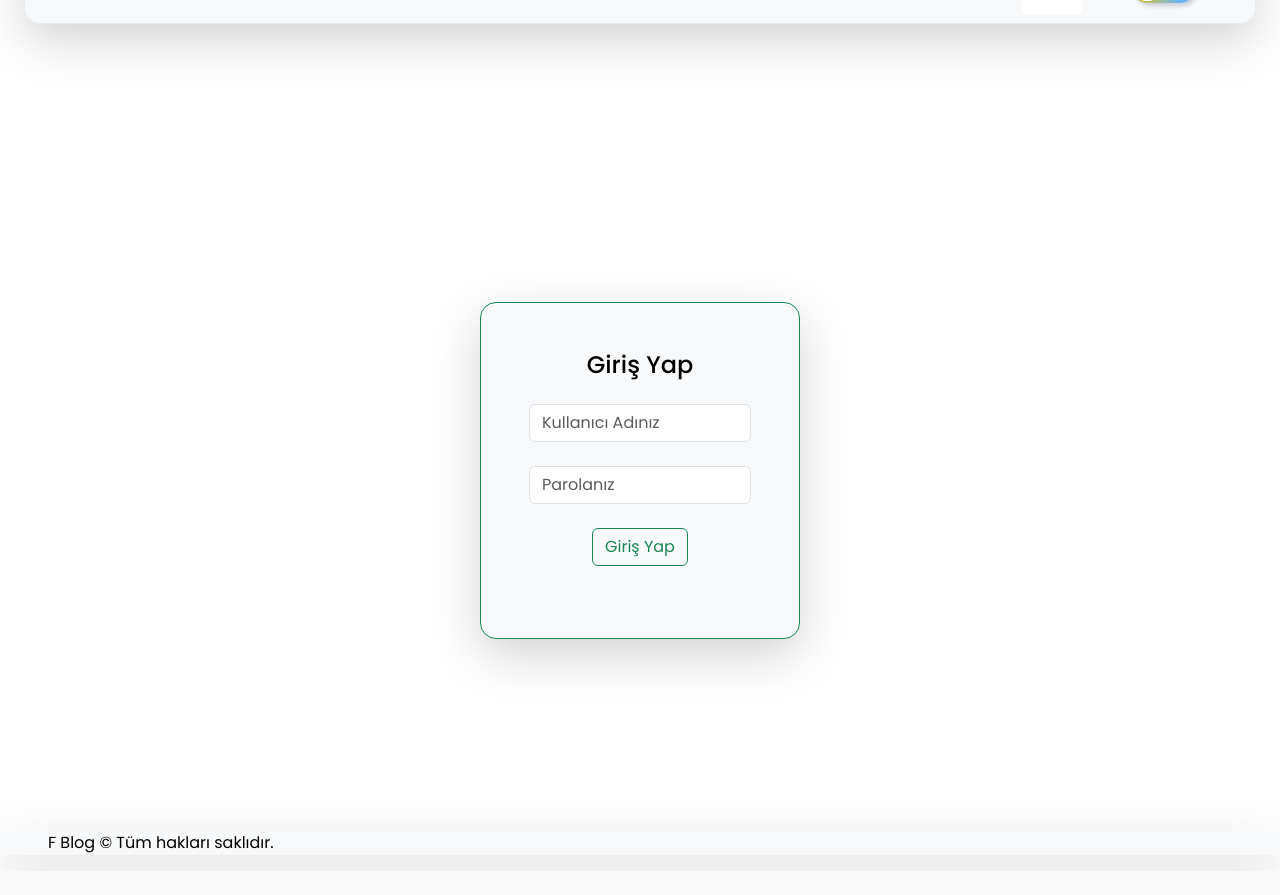
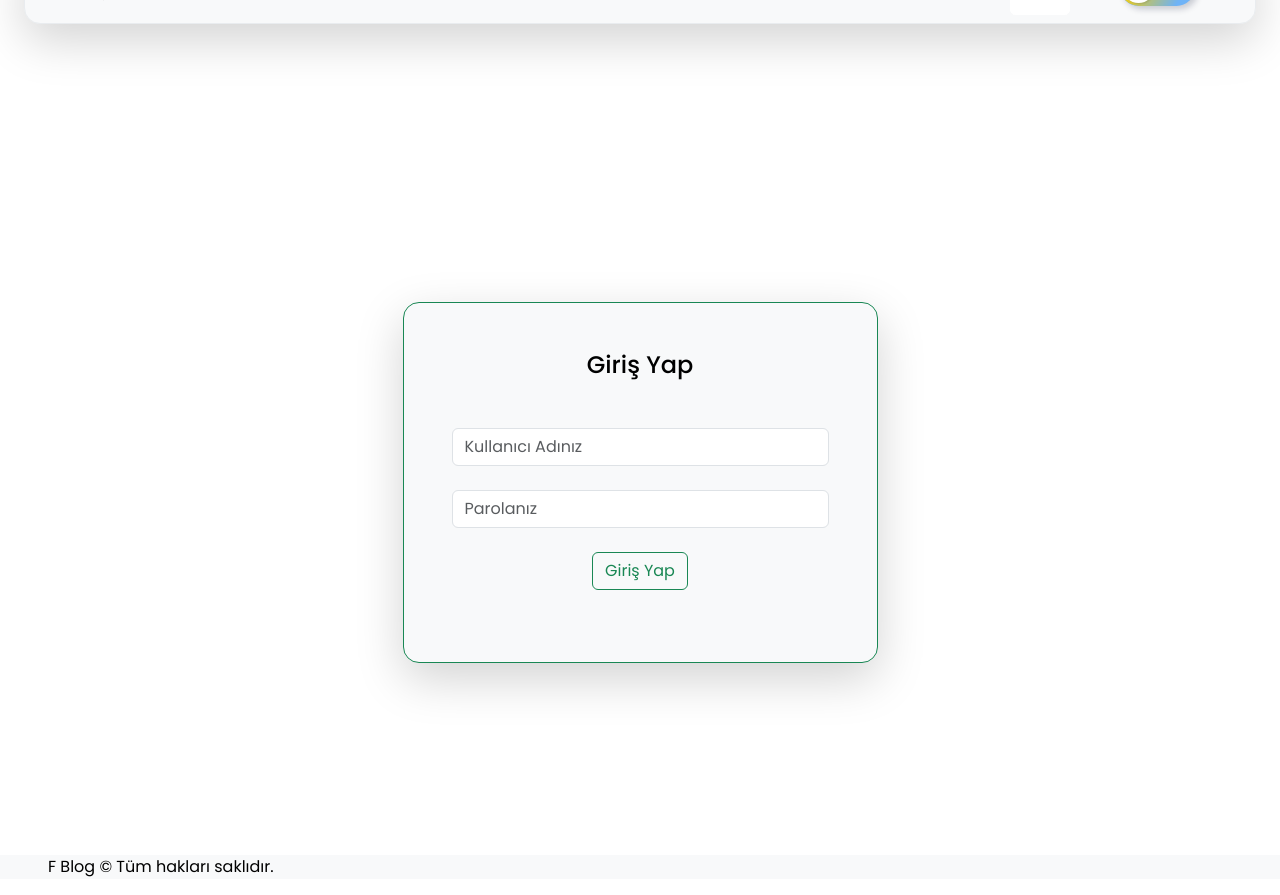
Before and after one commit to Furkaninzz/MyProject, a PHP site: page / in a window 1280 px wide. Before the commit the page ends 853 px from the top, so only its background shows below. Run offline with PHP 8.4, Linux system fonts and the light colour scheme; some libraries are stand-ins or nearby versions.

Commit message:
Login & singup
Html and css

```diff
--- /dev/null
+++ b/assets/css/login.css
@@ -0,0 +1,13 @@
+#login{
+	--size:calc(48vh / 2);
+	padding-top: 12px;
+	margin-top: var(--size);
+	margin-bottom: var(--size);
+
+}
+#login div{
+	margin-bottom: 24px;
+}
+#login h4{
+    margin-bottom: 48px !important;
+}
--- a/assets/css/style.css
+++ b/assets/css/style.css
@@ -3,7 +3,6 @@
 /* Smooth scroll */
 * {
 	border: 0;
-	box-sizing: border-box;
 	margin: 0;
 	padding: 0;
 	font-family: 'Poppins', sans-serif !important;
@@ -27,16 +26,17 @@
 
 /* Handle */
 ::-webkit-scrollbar-thumb {
-	background: black;
+	background: linear-gradient(45deg, blue, red);;
 }
 
 /* Handle on hover */
 ::-webkit-scrollbar-thumb:hover {
-	background: gray;
+	background: ;
 	transition: 1s;
 }
-
 body {
+	padding: 0;
+	margin: 0;
 	padding-top: 110px;
 }
 
@@ -83,16 +83,3 @@ body {
 		opacity: 1;
 	}
 }
-
-
-
-#login{
-	--size:calc(48vh / 2);
-	padding-top: 12px;
-	margin-top: var(--size);
-	margin-bottom: var(--size);
-
-}
-#login div{
-	margin-bottom: 24px;
-}
--- a/assets/css/theme-switch.css
+++ b/assets/css/theme-switch.css
@@ -9,7 +9,7 @@
 	--trans-timing: cubic-bezier(0.76, 0.05, 0.24, 0.95);
 	--trans-timing-in: cubic-bezier(0.76, 0.05, 0.86, 0.06);
 	--trans-timing-out: cubic-bezier(0.05, 0.76, 0.06, 0.86);
-	font-size: calc(4px + (80 - 40) * (100vw - 320px) / (2560 - 320));
+	font-size: calc(8px + (80 - 40) * (100vw - 320px) / (2560 - 320));
 }
 
 body,
--- a/index.php
+++ b/index.php
@@ -21,6 +21,8 @@ require_once 'main.php';
   <link rel="stylesheet" href="assets/css/search-engine.css">
   <link rel="stylesheet" href="assets/css/theme-switch.css">
   <link rel="stylesheet" href="assets/css/style.css">
+  <link rel="stylesheet" href="assets/css/login.css">
+
   <title><?= $_SESSION['page-title'] ?></title>
 
 </head>
@@ -95,15 +97,15 @@ require_once 'main.php';
     <?php include "login.html" ?>
   </main>
 
-  <footer class="bg-light shadow-lg">
+  <div class="preloader">
+    <div class="spinner"></div>
+  </div>
+  <footer class="bg-light p-0 m-0">
     <p class="ps-5"><?= $_SESSION['page-title'] ?> &copy; Tüm hakları saklıdır.</p>
   </footer>
   <script src="assets/vendor/bootstrap-5.3.2-dist/js/bootstrap.bundle.js"></script>
   <script src="assets/vendor/jquery-3.7.1/jquery-3.7.1.min.js"></script>
   <script src="assets/js/script.js"></script>
-  <div class="preloader">
-    <div class="spinner"></div>
-  </div>
 </body>
 
 </html>
--- a/login.html
+++ b/login.html
@@ -1,9 +1,11 @@
-<div class="d-flex justify-content-center">
-    <div id="login" class="col-3 p-5 rounded-4 border border-success text-center shadow-lg bg-light">
-        <div><h4>Giriş Yap</h4></div>
-        <div><input class="form-control" type="text" name="username" id="username" placeholder="Kullanıcı Adınız"></div>
-        <div><input class="form-control" type="password" name="password" id="password" placeholder="Parolanız"></div>
-        <div><button class="btn btn-outline-success">Giriş Yap</button></div>
+<div class="container">
+    <div class="d-flex row align-items-center justify-content-center">
+        <div id="login" class="col-5 p-5 rounded-4 border border-success text-center shadow-lg bg-light">
+            <div><h4>Giriş Yap</h4></div>
+            <div><input class="form-control" type="text" name="username" id="username" placeholder="Kullanıcı Adınız"></div>
+            <div><input class="form-control" type="password" name="password" id="password" placeholder="Parolanız"></div>
+            <div><button class="btn btn-outline-success">Giriş Yap</button></div>
+        </div>
+
     </div>
-
 </div>
--- a/singup.html
+++ b/singup.html
@@ -1,3 +1,4 @@
+<div class="container">
     <div class="d-flex justify-content-center">
         <div id="login" class="col-xl-5 p-5 rounded-4 border border-success text-center">
             <div><h4>Giriş Yap</h4></div>
@@ -8,3 +9,4 @@
         </div>
 
     </div>
+</div>
```
Lines whose indentation alone changed are shown as unchanged.
